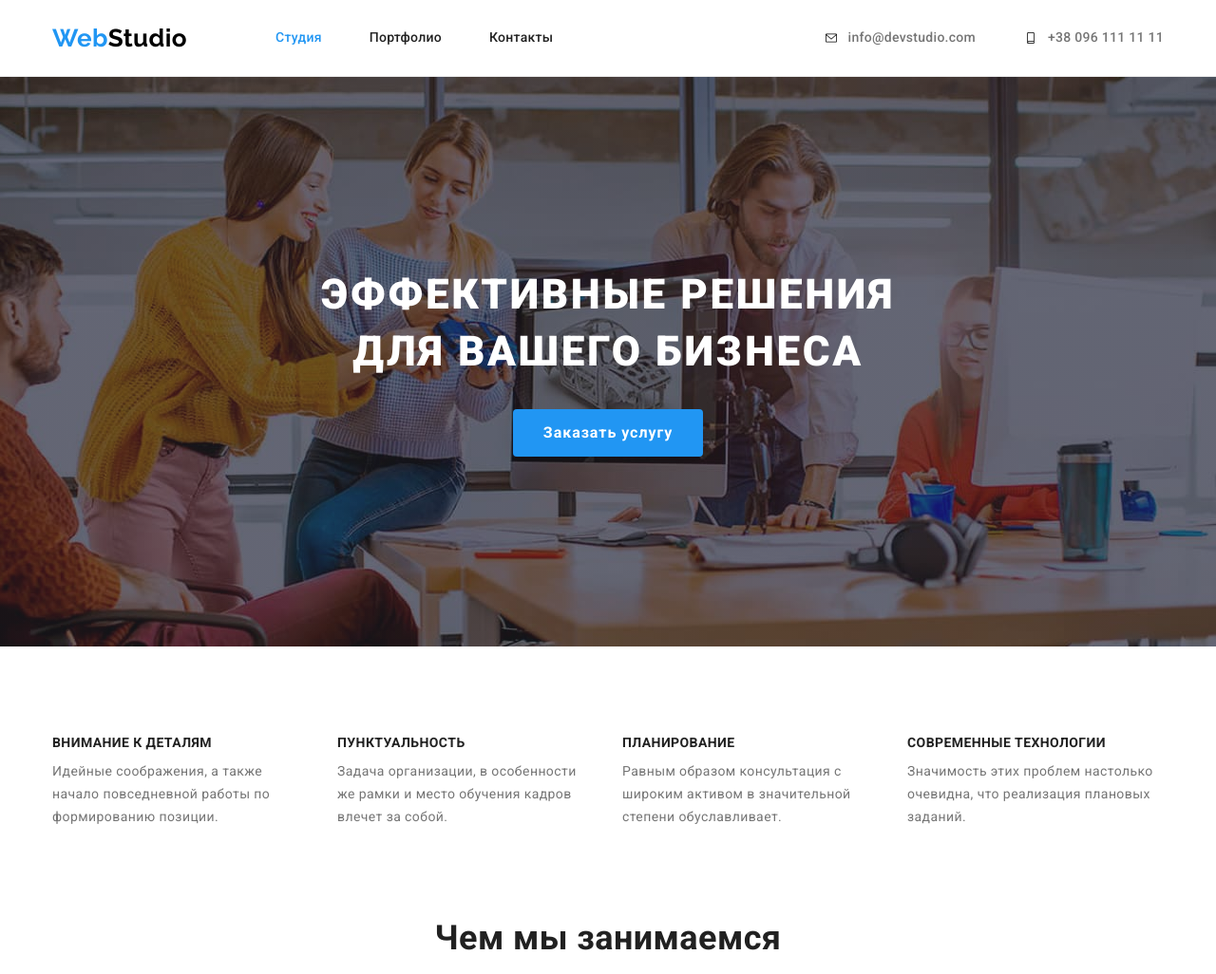
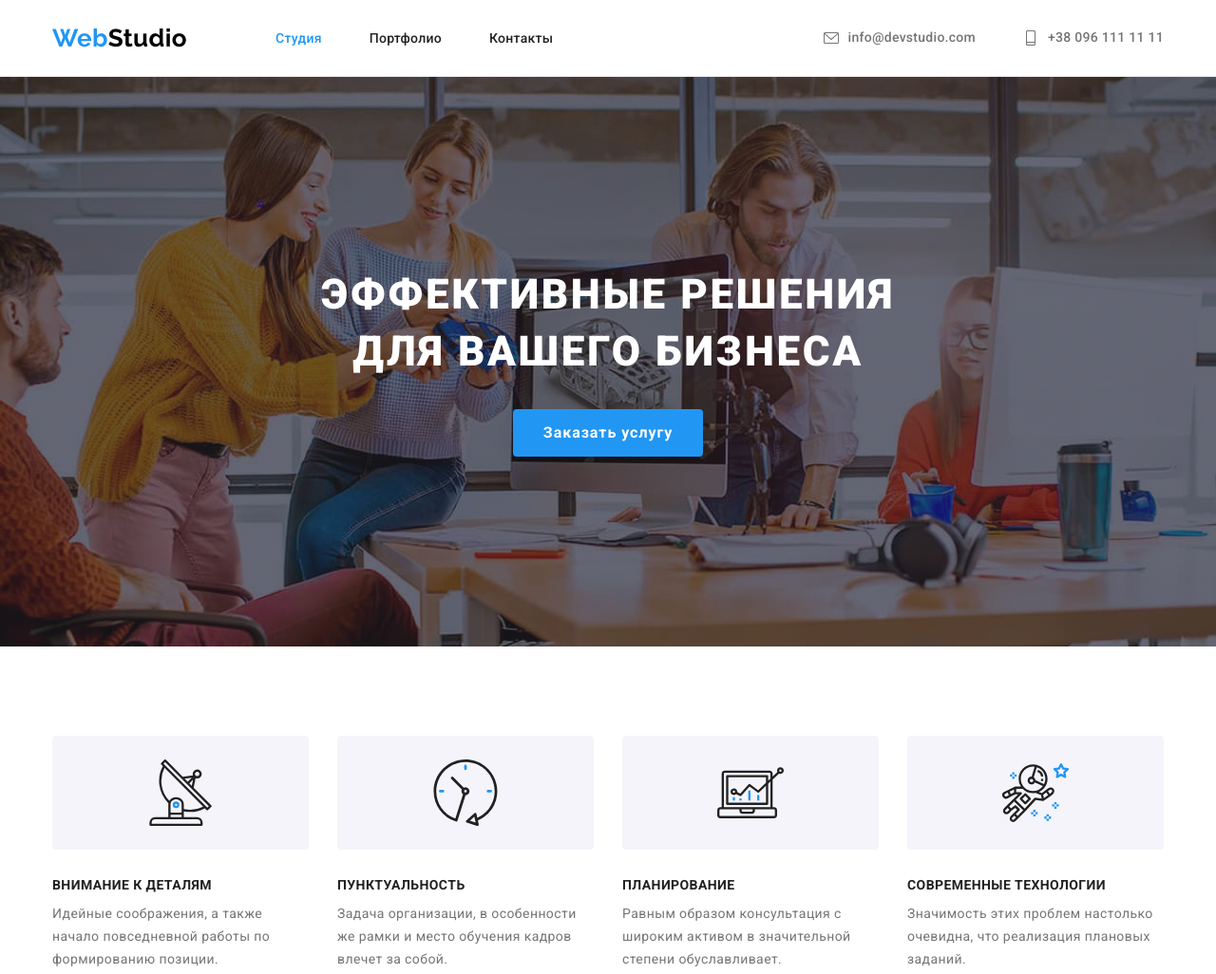
Before and after one commit to Vladyanov/goit-markup-hw-04, a plain HTML site: page index.html in a window 1280 px wide. Shown: the top 1026 px of the page at 95% size. Drawn offline with nearby package versions, Linux system fonts and the light colour scheme.

```diff
--- a/css/styles.css
+++ b/css/styles.css
@@ -138,26 +138,18 @@ img {
     margin-left: auto;
 }
 
-.contacts .item {
-    display: flex;
-    align-items: center;
-    color: var(--main-color);
-}
-
 .contacts .item:not(:last-child) {
     margin-right: 50px;
 }
 
 .contacts-icon {
-    width: 16px;
-    height: 12px;
     margin-right: 10px;
-    background-size: contain;
-    color: currentColor;
+    fill: currentColor;
 }
 
 .contacts .link {
-    display: block;
+    display: inline-flex;
+    align-items: center;
     padding-top: 32px;
     padding-bottom: 32px;
 
@@ -176,9 +168,6 @@ img {
     fill: var(--accent-color);
 }
 /* ============== /HEADER =============== */
-
-
-/* ============== MAIN =============== */
 
 /* ============== HERO =============== */
 
@@ -242,23 +231,16 @@ img {
     flex-basis: calc(100% / 4);
 }
 
-/* .features .item::before{
-    content: '';
-
+.features .thumb {
+    display: flex;
+    justify-content: center;
+    align-items: center;
     margin-bottom: 30px;
-    display: block;
 
     height: 120px;
     background-color: var(--section-bg);
     border-radius: 4px;
-    background-position: center;
-    background-repeat: no-repeat;
-    background-size: contain;
 }
-
-.list.icon-antenna::before {
-    background-image: url(../images/svg/symbol-defs.svg#antenna);
-} */
 
 .features-title {
     margin-bottom: 10px;
--- a/index.html
+++ b/index.html
@@ -32,16 +32,20 @@
 
         <ul class="contacts list">
           <li class="item">
-            <svg class="contacts-icon" width="16" height="12">
-              <use href="./images/svg/icons.svg#icon-envelope"></use>
-            </svg>
-            <a class="link" href="mailto:info@devstudio.com">info@devstudio.com</a>
+            <a class="link" href="mailto:info@devstudio.com">
+              <svg class="contacts-icon" width="16" height="16">
+                <use href="./images/svg/icons.svg#icon-envelope"></use>
+              </svg>
+              <span>info@devstudio.com</span></a
+            >
           </li>
           <li class="item">
-            <svg class="contacts-icon">
-              <use href="./images/svg/icons.svg#icon-smartphone"></use>
-            </svg>
-            <a class="link" href="tel:+380961111111">+38 096 111 11 11</a>
+            <a class="link" href="tel:+380961111111">
+              <svg class="contacts-icon" width="16" height="16">
+                <use href="./images/svg/icons.svg#icon-smartphone"></use>
+              </svg>
+              <span>+38 096 111 11 11</span>
+            </a>
           </li>
         </ul>
       </div>
@@ -60,25 +64,45 @@
           <h2 class="visually-hidden">Особенности работы</h2>
 
           <ul class="features list">
-            <li class="item icon-antenna">
+            <li class="item">
+              <div class="thumb">
+                <svg class="features-icon" width="70" height="70">
+                  <use href="./images/svg/icons.svg#icon-antenna"></use>
+                </svg>
+              </div>
               <h3 class="features-title">Внимание к деталям</h3>
               <p class="features-text">
                 Идейные соображения, а также начало повседневной работы по формированию позиции.
               </p>
             </li>
             <li class="item">
+              <div class="thumb">
+                <svg class="features-icon" width="70" height="70">
+                  <use href="./images/svg/icons.svg#icon-clock"></use>
+                </svg>
+              </div>
               <h3 class="features-title">Пунктуальность</h3>
               <p class="features-text">
                 Задача организации, в особенности же рамки и место обучения кадров влечет за собой.
               </p>
             </li>
             <li class="item">
+              <div class="thumb">
+                <svg class="features-icon" width="70" height="70">
+                  <use href="./images/svg/icons.svg#icon-diagram"></use>
+                </svg>
+              </div>
               <h3 class="features-title">Планирование</h3>
               <p class="features-text">
                 Равным образом консультация с широким активом в значительной степени обуславливает.
               </p>
             </li>
             <li class="item">
+              <div class="thumb">
+                <svg class="features-icon" width="70" height="70">
+                  <use href="./images/svg/icons.svg#icon-astronaut"></use>
+                </svg>
+              </div>
               <h3 class="features-title">Современные технологии</h3>
               <p class="features-text">
                 Значимость этих проблем настолько очевидна, что реализация плановых заданий.
```
